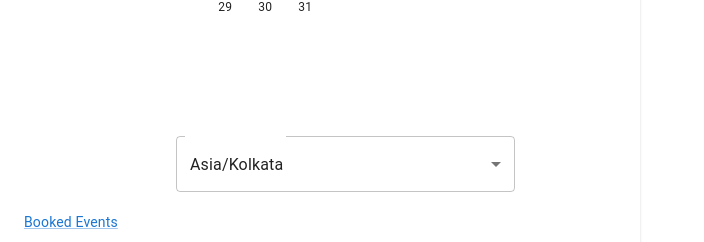
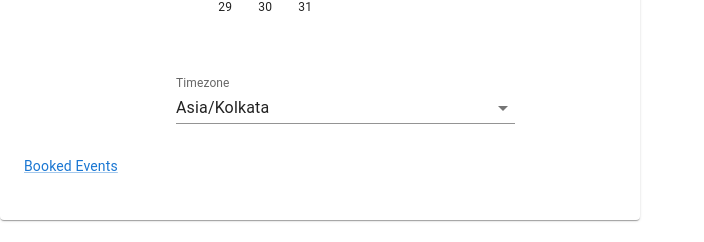
Before and after one commit to debayan3007/ghl-appointments, a Next.js app in the folder client/: page / in a window 1280 px wide. Shown: the part 322-564 px from the top of the page, without its empty margins (0-704 px from the left). Built offline with nearby package versions, Linux system fonts and the light colour scheme; no server answers.

Commit message:
minor fix

```diff
--- a/client/pages/appointments/index.tsx
+++ b/client/pages/appointments/index.tsx
@@ -77,7 +77,7 @@ export default function Home() {
                     />
                 </LocalizationProvider>
                 <Button onClick={getEvents} variant="outlined">Get Events</Button>
-                <Link href="/booking">Book Event</Link>
+                <Link href="/">Book Event</Link>
             </Stack>
             {events.length > 0 &&
                 <EventsTable
--- a/client/pages/index.tsx
+++ b/client/pages/index.tsx
@@ -15,6 +15,7 @@ import {
     SelectChangeEvent,
     Typography,
     Link,
+    InputLabel,
 }  from '@mui/material';
 import { LocalizationProvider } from '@mui/x-date-pickers/LocalizationProvider';
 import { AdapterDayjs } from '@mui/x-date-pickers/AdapterDayjs';
@@ -139,13 +140,29 @@ export default function ButtonUsage() {
                                     }}
                                 />
                             </LocalizationProvider>
-                            <br/>
+                            {/* <InputLabel id="demo-simple-select-standard-label">Age</InputLabel>
                             <Select
-                                labelId="demo-simple-select-label"
-                                id="demo-simple-select"
+                                labelId="demo-simple-select-standard-label"
+                                // id="demo-simple-select-standard"
                                 value={timezone}
-                                label="Select Timezone"
+                                label="Timezone"
                                 onChange={handleTimezoneChange}
+                            >
+                                <MenuItem value={"America/Los_Angeles"}>America/Los_Angeles</MenuItem>
+                                <MenuItem value={"Asia/Kolkata"}>Asia/Kolkata</MenuItem>
+                                <MenuItem value={"Australia/Sydney"}>Australia/Sydney</MenuItem>
+                                <MenuItem value={"Australia/Sydney"}>Europe/Belgrade</MenuItem>
+                            </Select> */}
+                        </FormControl>
+                        <br/>
+                        <FormControl variant="standard" fullWidth>
+                            <InputLabel id="timezone-select">Timezone</InputLabel>
+                            <Select
+                                labelId="timezone-select"
+                                id="timezone-select"
+                                value={timezone}
+                                onChange={handleTimezoneChange}
+                                label="Timezone"
                             >
                                 <MenuItem value={"America/Los_Angeles"}>America/Los_Angeles</MenuItem>
                                 <MenuItem value={"Asia/Kolkata"}>Asia/Kolkata</MenuItem>
```
